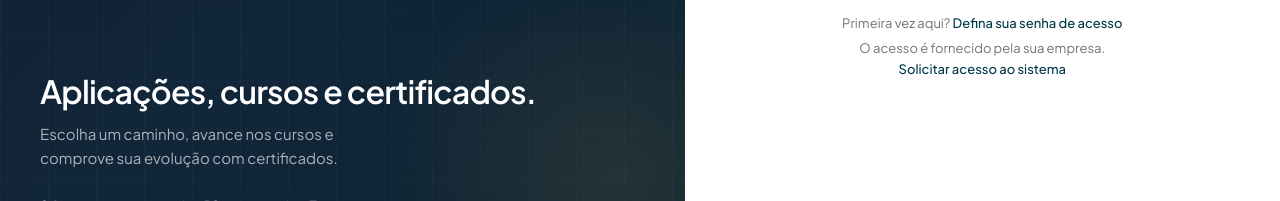
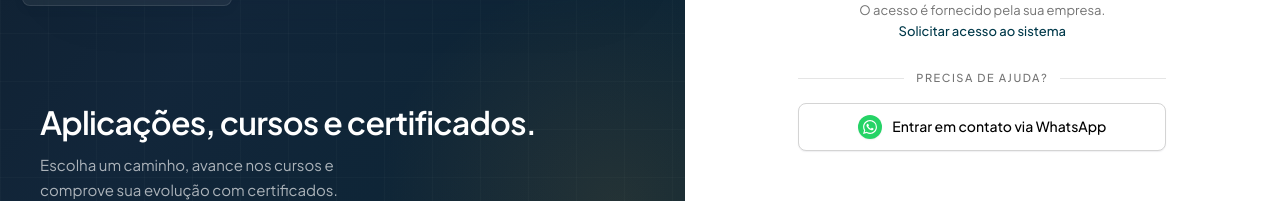
Before and after one commit to vzumbanodw/universidadedw, a Next.js app: page /login in a window 1280 px wide. Shown: the part 543-744 px from the top of the page. Built offline with nearby package versions, Linux system fonts and the light colour scheme; no server answers.

Commit message:
New: WhatsApp button at login page

```diff
--- a/src/app/login/page.tsx
+++ b/src/app/login/page.tsx
@@ -3,6 +3,7 @@
 import { LoginVisualPanel } from "@/components/auth/LoginVisualPanel";
 import { AuthCard } from "@/components/auth/AuthCard";
 import { LoginForm } from "@/components/auth/LoginForm";
+import { WhatsAppContactButton } from "@/components/auth/WhatsAppContactButton";
 import { GraduationCap } from "lucide-react";
 import { getCurrentStudent } from "@/lib/auth/student";
 
@@ -59,6 +60,8 @@
             </div>
 
             <LoginForm />
+
+            <WhatsAppContactButton className="mt-7" />
           </AuthCard>
         </div>
 
--- /dev/null
+++ b/src/components/auth/WhatsAppContactButton.tsx
@@ -0,0 +1,47 @@
+import { cn } from "@/lib/utils";
+
+const WHATSAPP_URL =
+  "https://wa.me/555130276030?text=Ol%C3%A1%21%20Vim%20pela%20Universidade%20Dataweb%20e%20gostaria%20de%20informa%C3%A7%C3%B5es%20sobre%20o%20primeiro%20acesso";
+
+function WhatsAppIcon({ className }: { className?: string }) {
+  return (
+    <svg viewBox="0 0 24 24" fill="currentColor" aria-hidden className={className}>
+      <path d="M17.472 14.382c-.297-.149-1.758-.867-2.03-.967-.273-.099-.471-.148-.67.15-.197.297-.767.966-.94 1.164-.173.199-.347.223-.644.075-.297-.15-1.255-.463-2.39-1.475-.883-.788-1.48-1.761-1.653-2.059-.173-.297-.018-.458.13-.606.134-.133.298-.347.446-.52.149-.174.198-.298.298-.497.099-.198.05-.371-.025-.52-.075-.149-.669-1.612-.916-2.207-.242-.579-.487-.5-.669-.51-.173-.008-.371-.01-.57-.01-.198 0-.52.074-.792.372-.272.297-1.04 1.016-1.04 2.479 0 1.462 1.065 2.875 1.213 3.074.149.198 2.096 3.2 5.077 4.487.709.306 1.262.489 1.694.625.712.227 1.36.195 1.871.118.571-.085 1.758-.719 2.006-1.413.248-.694.248-1.289.173-1.413-.074-.124-.272-.198-.57-.347m-5.421 7.403h-.004a9.87 9.87 0 01-5.031-1.378l-.361-.214-3.741.982.998-3.648-.235-.374a9.86 9.86 0 01-1.51-5.26c.001-5.45 4.436-9.884 9.888-9.884 2.64 0 5.122 1.03 6.988 2.898a9.825 9.825 0 012.893 6.994c-.003 5.45-4.437 9.884-9.885 9.884m8.413-18.297A11.815 11.815 0 0012.05 0C5.495 0 .16 5.335.157 11.892c0 2.096.547 4.142 1.588 5.945L.057 24l6.305-1.654a11.882 11.882 0 005.683 1.448h.005c6.554 0 11.89-5.335 11.893-11.893a11.821 11.821 0 00-3.48-8.413" />
+    </svg>
+  );
+}
+
+export function WhatsAppContactButton({ className }: { className?: string }) {
+  return (
+    <div className={cn("flex flex-col gap-4", className)}>
+      <div className="relative">
+        <div aria-hidden className="absolute inset-0 flex items-center">
+          <span className="w-full border-t border-border-subtle" />
+        </div>
+        <p className="relative flex justify-center">
+          <span className="bg-background-elevated px-3 text-[11px] font-medium uppercase tracking-[0.14em] text-foreground-disabled">
+            Precisa de ajuda?
+          </span>
+        </p>
+      </div>
+
+      <a
+        href={WHATSAPP_URL}
+        target="_blank"
+        rel="noopener noreferrer"
+        className={cn(
+          "group inline-flex h-12 w-full select-none items-center justify-center gap-2.5 rounded-regular border border-border-default bg-background-elevated px-5 text-[14px] font-medium text-foreground shadow-elevation-sm",
+          "transition-[border-color,background-color,box-shadow,transform] duration-200",
+          "hover:border-[#25D366]/50 hover:bg-[#25D366]/[0.07] hover:shadow-elevation-md",
+          "focus-visible:outline-none focus-visible:ring-2 focus-visible:ring-[#25D366] focus-visible:ring-offset-2 focus-visible:ring-offset-background",
+          "active:translate-y-px",
+        )}
+      >
+        <span className="flex h-6 w-6 shrink-0 items-center justify-center rounded-full bg-[#25D366] text-white shadow-elevation-sm transition-transform duration-200 group-hover:scale-110">
+          <WhatsAppIcon className="h-3.5 w-3.5" />
+        </span>
+        Entrar em contato via WhatsApp
+      </a>
+    </div>
+  );
+}
```
